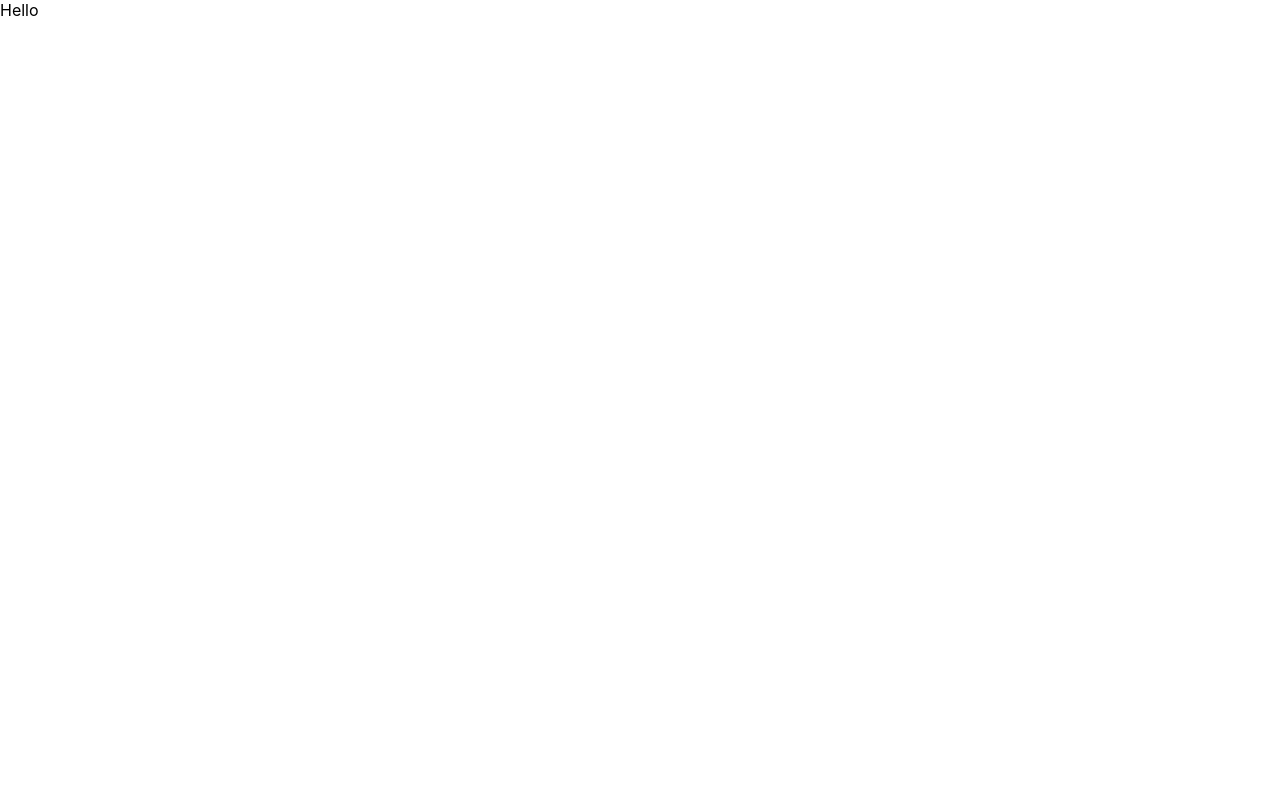
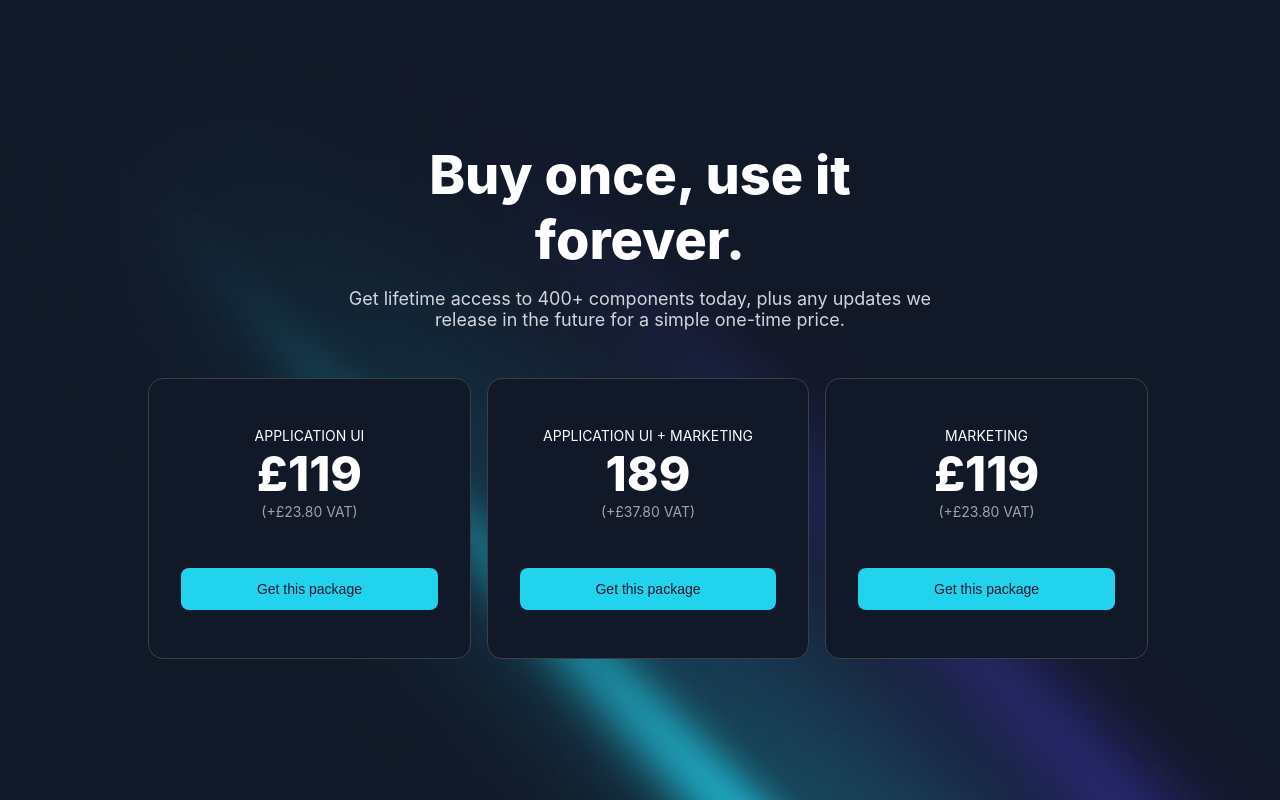
Before and after one commit to nickjpaddle/inline-checkout-nextjs, a Next.js app: page / in a window 1280 px wide. Built offline with nearby package versions, Linux system fonts and the light colour scheme.

Commit message:
Pricing page

```diff
--- /dev/null
+++ b/components/PricingCard.js
@@ -0,0 +1,75 @@
+import React from "react";
+import styled from "styled-components";
+
+const PricingCard = (props) => {
+	return (
+		<Container>
+			<HeaderWrapper>
+				<Tag>{props.tag}</Tag>
+				<Price>{props.price}</Price>
+				<VAT>{props.vat}</VAT>
+			</HeaderWrapper>
+			<Button>Get this package</Button>
+		</Container>
+	);
+};
+
+export default PricingCard;
+
+const Container = styled.div`
+	width: 28%;
+	background-color: #111827;
+	display: flex;
+	justify-content: center;
+	align-items: center;
+	padding-top: 3rem;
+	padding-bottom: 3rem;
+	border-radius: 15px;
+	border: ${(props) =>
+		props.primary ? "1px solid #22d3ee;" : "1px solid #38404a"};
+	justify-content: center;
+	align-items: center;
+	flex-direction: column;
+	margin-left: 1rem;
+`;
+
+const HeaderWrapper = styled.div`
+	display: flex;
+	justify-content: center;
+	align-items: center;
+	flex-direction: column;
+`;
+
+const Tag = styled.div`
+	font-size: 14px;
+	text-transform: uppercase;
+	color: white;
+`;
+
+const Price = styled.div`
+	font-size: 48px;
+	color: ${(props) => (props.primary ? "#22d3ee;" : "white")};
+	font-weight: 800;
+`;
+
+const VAT = styled.div`
+	font-size: 14px;
+	color: #9ca3af;
+`;
+
+const Button = styled.button`
+	width: 80%;
+	outline: none;
+	border-radius: 8px;
+	background-color: #22d3ee;
+	color: #111827;
+	border: none;
+	padding: 13px 9px;
+	font-size: 14px;
+	font-weight: 500;
+	margin-top: 3rem;
+	cursor: pointer;
+	&:hover {
+		background-color: #52e4fa;
+	}
+`;
--- a/pages/index.js
+++ b/pages/index.js
@@ -1,7 +1,68 @@
+import styled from "styled-components";
+import PricingCard from "../components/PricingCard";
+
 export default function Home() {
 	return (
-		<div>
-			<div>Hello</div>
-		</div>
+		<Container>
+			<HeroWrapper>
+				<Heading>Buy once, use it forever.</Heading>
+				<Subheading>
+					Get lifetime access to 400+ components today, plus any updates we
+					release in the future for a simple one-time price.
+				</Subheading>
+			</HeroWrapper>
+			<PricingContainer>
+				<PricingCard
+					tag={"APPLICATION UI"}
+					price={"£119"}
+					vat={"(+£23.80 VAT)"}></PricingCard>
+				<PricingCard
+					primary
+					tag={"APPLICATION UI + MARKETING"}
+					price={"189"}
+					vat={"(+£37.80 VAT)"}></PricingCard>
+				<PricingCard
+					tag={"MARKETING"}
+					price={"£119"}
+					vat={"(+£23.80 VAT)"}></PricingCard>
+			</PricingContainer>
+		</Container>
 	);
 }
+
+const Container = styled.div`
+	width: 100%;
+	height: 100vh;
+	background-image: url("/beams-bottom.jpg");
+	background-size: cover;
+	display: flex;
+	align-items: center;
+	justify-content: center;
+	flex-direction: column;
+`;
+
+const HeroWrapper = styled.div`
+	width: 50%;
+`;
+
+const Heading = styled.div`
+	font-weight: 800;
+	font-size: 54px;
+	color: white;
+	text-align: center;
+`;
+
+const Subheading = styled.div`
+	margin-top: 1rem;
+	font-size: 18px;
+	color: #d1d5db;
+	text-align: center;
+`;
+
+const PricingContainer = styled.div`
+	width: 90%;
+	display: flex;
+	justify-content: center;
+	align-items: center;
+	margin-top: 3rem;
+`;
```
Also changed, not shown: public/beams-bottom.jpg (added).
